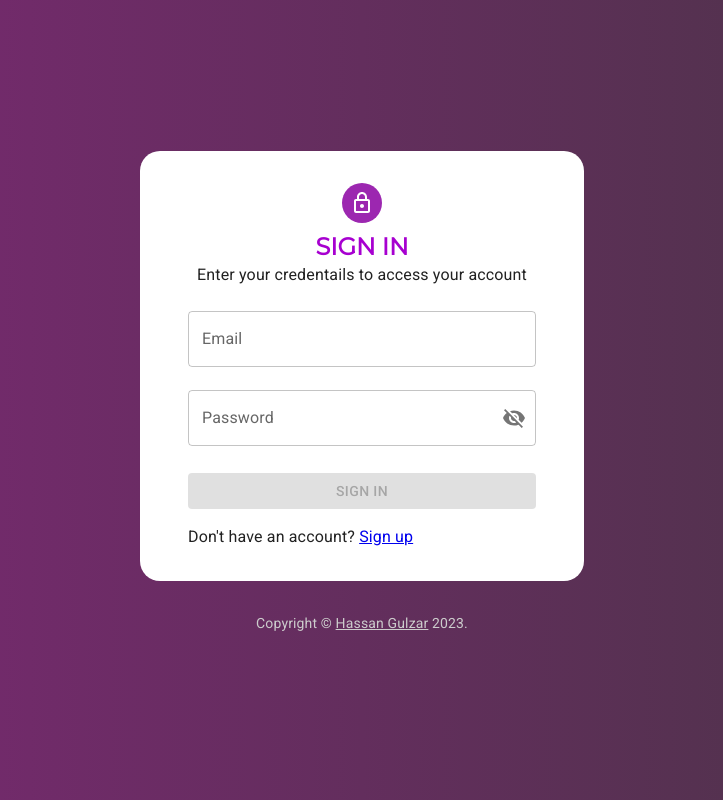
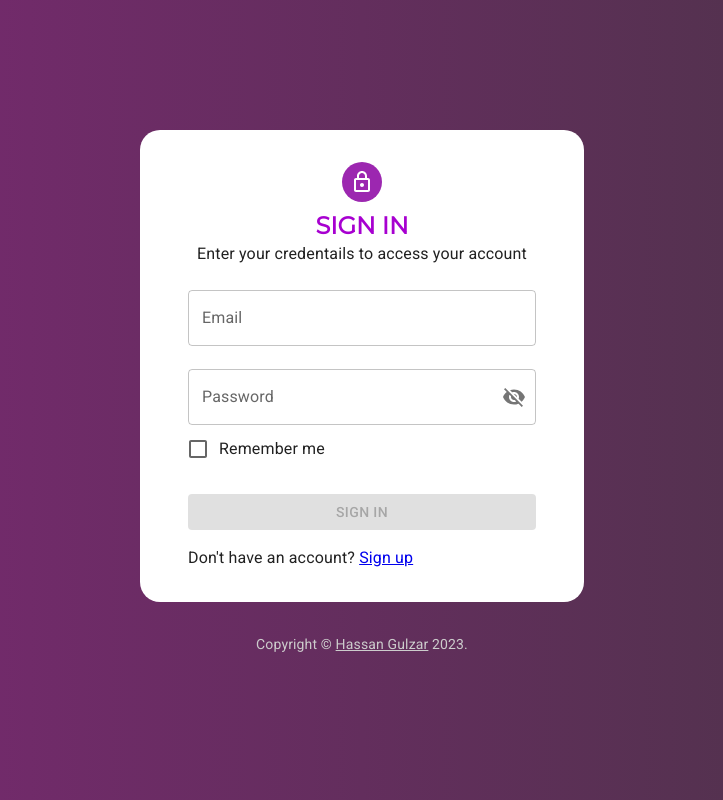
Before and after one commit to hassangulzar1/React-Firebase-CRUD, a React (Vite) app: page / in a window 1280 px wide. Shown: the whole page, without its empty margins (278-1001 px from the left). Built offline with nearby package versions, Linux system fonts and the light colour scheme.

Commit message:
remember me logic done

```diff
--- a/src/Pages/1- Login/Login.jsx
+++ b/src/Pages/1- Login/Login.jsx
@@ -17,8 +17,14 @@ const defaultTheme = createTheme();
 
 export default function SignIn() {
   //!Context Data
+  const [isLoading, setIsLoading] = useState(false);
 
-  const [isLoading, setIsLoading] = useState(false);
+  //! Remember Me Logic
+  let rememberMe = false;
+  const RememberMeHandler = (e) => {
+    rememberMe = e;
+  };
+
   const navigate = useNavigate();
   //! State Management by using Custom hooks
   const {
@@ -53,6 +59,9 @@ export default function SignIn() {
         enteredEmail,
         enteredPassword
       );
+      if (rememberMe) {
+        localStorage.setItem("rememberMe", JSON.stringify("true"));
+      }
 
       localStorage.setItem(
         "userData",
@@ -74,7 +83,7 @@ export default function SignIn() {
   };
 
   useEffect(() => {
-    if (localStorage.getItem("userData")) {
+    if (localStorage.getItem("rememberMe")) {
       navigate("/dashboard");
     }
   }, []);
@@ -125,6 +134,7 @@ export default function SignIn() {
                   emailInputIsValid,
                   emailIsValid,
                 }}
+                checkbox={RememberMeHandler}
                 password={{
                   enteredPassword,
                   passwordChangeHandler,
--- a/src/Pages/1- Login/LoginInputs.jsx
+++ b/src/Pages/1- Login/LoginInputs.jsx
@@ -9,6 +9,8 @@ import VisibilityOff from "@mui/icons-material/VisibilityOff";
 import IconButton from "@mui/material/IconButton";
 import InputAdornment from "@mui/material/InputAdornment";
 import FormHelperText from "@mui/material/FormHelperText";
+import Checkbox from "@mui/material/Checkbox";
+import FormControlLabel from "@mui/material/FormControlLabel";
 
 const LoginInputs = (props) => {
   const [showPassword, setShowPassword] = React.useState(false);
@@ -16,7 +18,6 @@ const LoginInputs = (props) => {
   const handleMouseDownPassword = (event) => {
     event.preventDefault();
   };
-
   return (
     <Fragment>
       <TextField
@@ -70,6 +71,11 @@ const LoginInputs = (props) => {
             : ""}
         </FormHelperText>
       </FormControl>
+      <FormControlLabel
+        onChange={(e) => props.checkbox(e.target.checked)}
+        control={<Checkbox value="remember" color="primary" />}
+        label="Remember me"
+      />
 
       <Button
         type="submit"
--- a/src/Pages/3- Dashboard/Navbar.jsx
+++ b/src/Pages/3- Dashboard/Navbar.jsx
@@ -13,7 +13,7 @@ const Navbar = () => {
   //!SignOut Handler
   const navigate = useNavigate();
   const signOutHanlder = () => {
-    localStorage.removeItem("userData");
+    localStorage.removeItem("rememberMe");
     signOut(auth).then(() => {
       toast.success("logout Successfully!");
       navigate("/");
--- a/src/context/authContext.jsx
+++ b/src/context/authContext.jsx
@@ -1,9 +1,7 @@
 import React, { createContext, useState } from "react";
 import { app } from "../firebase-config";
 import {
-  arrayRemove,
   arrayUnion,
-  deleteDoc,
   getDoc,
   getFirestore,
   updateDoc,
@@ -32,7 +30,7 @@ export const AuthContextProvider = (props) => {
     const updatedArray = docSnap.data().arrayField.filter((e) => e.id !== Id);
     return updateDoc(document, { arrayField: updatedArray });
   };
-  //* Filtering the list States
+  //! Filtering States
   const [filterBy, setFilter] = useState("Name");
   const [filterInputState, setFilterInputState] = useState("");
   const handleChange = (event) => {
```
